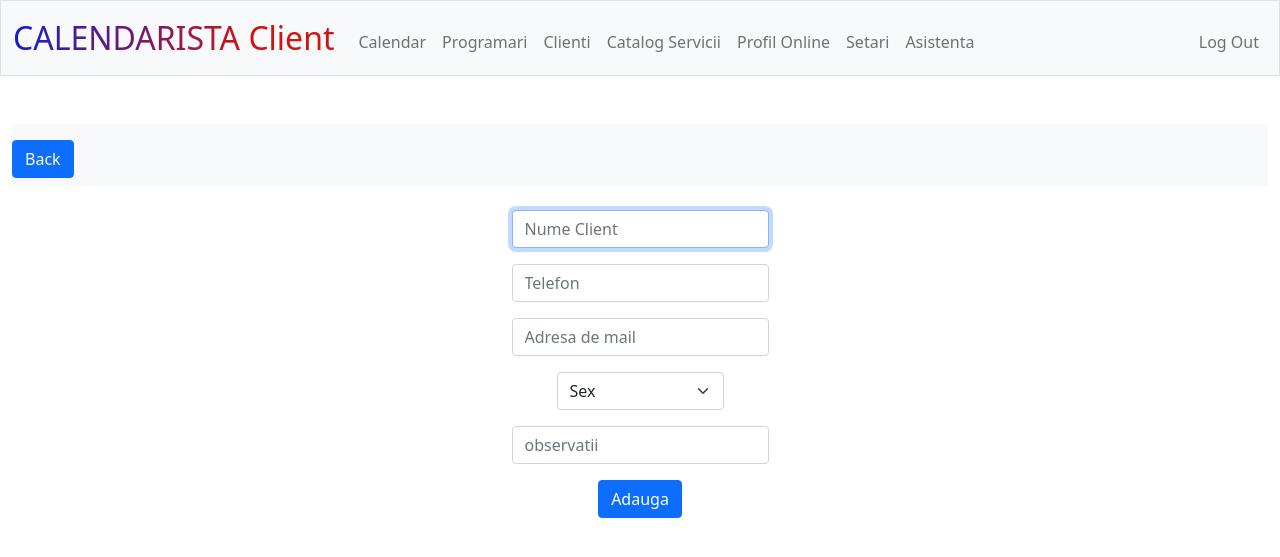
After one commit to TaranulUrban/calendarista, a Flask app: page /adauga_client in a window 1280 px wide. The commit adds this page. Shown: the top 557 px of the page. Run offline with Flask 2, Linux system fonts and the light colour scheme; a user stored in the database is signed in; some libraries are stand-ins or nearby versions.

Commit message:
Add files via upload

```diff
--- a/app.py
+++ b/app.py
@@ -1,3 +1,4 @@
+
 from flask import Flask, redirect, render_template, request, session
 from flask_session import Session
 from werkzeug.security import check_password_hash, generate_password_hash
@@ -18,6 +19,7 @@ db = SQL("sqlite:///clienti.db")
 
 @app.after_request
 def after_request(response):
+    """Ensure responses aren't cached"""
     response.headers["Cache-Control"] = "no-cache, no-store, must-revalidate"
     response.headers["Expires"] = 0
     response.headers["Pragma"] = "no-cache"
@@ -26,7 +28,13 @@ def after_request(response):
 
 
 def apology(message, code=400):
+    """Render message as an apology to user."""
     def escape(s):
+        """
+        Escape special characters.
+
+        https://github.com/jacebrowning/memegen#special-characters
+        """
         for old, new in [("-", "--"), (" ", "-"), ("_", "__"), ("?", "~q"),
                          ("%", "~p"), ("#", "~h"), ("/", "~s"), ("\"", "''")]:
             s = s.replace(old, new)
@@ -49,7 +57,7 @@ def login_required(f):
 @login_required
 def index():
     user_id = session["user_id"]
-    return render_template("/index.html",)
+    return render_template("/index.html")
 
 
 
@@ -173,3 +181,88 @@ def categorie():
         db.execute("INSERT INTO categorii(nume_categorie) VALUES (?)", categorie)
 
         return redirect("/catalog")
+
+
+
+@app.route("/clienti", methods=["GET"])
+@login_required
+def clienti():
+    if request.method == "GET":
+        user_id = session["user_id"]
+        clients = db.execute("SELECT * FROM clienti WHERE user_id = ?", user_id)
+        return render_template("/clienti.html", clients=clients)
+
+
+@app.route("/adauga_client", methods=["GET","POST"])
+@login_required
+def adauga_clienti():
+    user_id = session["user_id"]
+
+    if request.method == "GET":
+        return render_template("adauga_client.html")
+
+    if request.method == "POST":
+        nume = request.form.get("nume")
+        telefon = int(request.form.get("telefon"))
+        mail = request.form.get("mail")
+        sex = request.form.get("sex")
+        observatii = request.form.get("observatii")
+
+        db.execute("INSERT INTO clienti(user_id, nume, telefon, mail, sex, observatii) VALUES (?,?,?,?,?,?)", user_id, nume, telefon, mail, sex, observatii)
+
+        return redirect("/clienti")
+
+@app.route("/sterge_client", methods=["GET","POST"])
+@login_required
+def sterge_client():
+    user_id = session["user_id"]
+    clients = db.execute("SELECT * FROM clienti WHERE user_id = ?", user_id)
+
+    if request.method == "GET":
+        return render_template("sterge_client.html", clients=clients)
+
+    if request.method == "POST":
+        id_client = request.form.get("id_client")
+        db.execute("DELETE FROM clienti WHERE id=? AND user_id=?", id_client, user_id)
+        return redirect("/clienti")
+
+
+@app.route("/sterge_serviciu", methods=["GET","POST"])
+@login_required
+def sterge_serviciu():
+    user_id = session["user_id"]
+    servicii = db.execute("SELECT * FROM servicii WHERE user_id = ? ORDER BY categorie ASC;", user_id)
+
+    if request.method == "GET":
+        return render_template("sterge_serviciu.html", servicii=servicii)
+
+    if request.method == "POST":
+        id_serviciu = request.form.get("id_serviciu")
+        db.execute("DELETE FROM servicii WHERE id=? AND user_id=?", id_serviciu, user_id)
+        return redirect("/catalog")
+
+
+
+@app.route("/setari", methods=["GET","POST"])
+@login_required
+def setari():
+    user_id = session["user_id"]
+    rows = db.execute("SELECT * FROM users WHERE id = ?", user_id)
+
+    if request.method == "GET":
+        return render_template("setari.html")
+
+    if request.method == "POST":
+        password = request.form.get("password")
+        newPassword = request.form.get("newPassword")
+        checkPassword = request.form.get("checkPassword")
+
+        if newPassword != checkPassword:
+            return apology("the new password does not match the check password", 403)
+
+        if not check_password_hash(rows[0]["hash"], password):
+            return apology("wrong password", 403)
+
+        db.execute("UPDATE users SET hash = ? WHERE id = ?", generate_password_hash(newPassword), user_id)
+
+        return redirect("/")
--- a/static/styles.css
+++ b/static/styles.css
@@ -5,13 +5,16 @@ nav .navbar-brand
 }
 
 /* Colors for brand */
-nav .navbar-brand .blue
+nav .navbar-brand .gradientCalendarista
 {
-    color: #537fbe;
+    background: #121FCF;
+    background: linear-gradient(to right, #121FCF 0%, #CF1512 100%);
+    -webkit-background-clip: text;
+    -webkit-text-fill-color: transparent;
 }
 nav .navbar-brand .red
 {
-    color: #ea433b;
+    color: #CF1512;
 }
 nav .navbar-brand .yellow
 {
--- /dev/null
+++ b/templates/adauga_client.html
@@ -0,0 +1,41 @@
+{% extends "layout.html" %}
+
+{% block title %}
+    Adauga clienti
+{% endblock %}
+
+{% block main %}
+    <div>
+        <nav class="bg-light navbar navbar-expand-md navbar-light" style="background-color: #e3f2fd;">
+            <ul class="navbar-nav me-auto mt-2">
+                <li class="nav-item"><a href="/clienti"><button class="btn btn-primary">Back</button></a></li>
+            </ul>
+        </nav>
+    </div>
+    <br>
+    <div>
+        <form action="/adauga_client" method="post">
+            <div class="mb-3">
+                <input autocomplete="off" autofocus class="form-control mx-auto w-auto" name="nume" placeholder="Nume Client" type="text">
+            </div>
+            <div class="mb-3">
+                <input autocomplete="off" autofocus class="form-control mx-auto w-auto" name="telefon" placeholder="Telefon" type="number" min = 1>
+            </div>
+            <div class="mb-3">
+                <input autocomplete="off" autofocus class="form-control mx-auto w-auto" name="mail" placeholder="Adresa de mail" type="text">
+            </div>
+            <div class="mb-3">
+                <select name = sex class="form-select mx-auto w-auto" aria-label="Default select example">
+                    <option disabled selected>Sex</option>
+                        <option value="Feminin">Feminin</option>
+                        <option value="Maculin">Masculin</option>
+                        <option value="Nu se identifica">Nu se identifica </option>
+                </select>
+            </div>
+            <div class="mb-3">
+                <input autocomplete="off" autofocus class="form-control mx-auto w-auto" name="observatii" placeholder="observatii" type="text">
+            </div>
+            <button class="btn btn-primary" type="submit">Adauga</button>
+        </form>
+    </div>
+{% endblock %}
--- a/templates/apology.html
+++ b/templates/apology.html
@@ -5,5 +5,6 @@
 {% endblock %}
 
 {% block main %}
+    <!-- https://memegen.link/ -->
     <img alt="{{ top }}" class="border img-fluid" src="http://memegen.link/custom/{{ top | urlencode }}/{{ bottom | urlencode }}.jpg?alt=https://i.imgur.com/CsCgN7Ll.png&width=400" title="{{ top }}">
 {% endblock %}
--- a/templates/index.html
+++ b/templates/index.html
@@ -6,7 +6,7 @@
 
 {% block main %}
 
-<table class="table table-striped">
+<table class="table table-striped" method="post">
     <thead>
         <tr>
             <th>Nume Client</th>
--- a/templates/layout.html
+++ b/templates/layout.html
@@ -11,7 +11,7 @@
         <link crossorigin="anonymous" href="https://cdn.jsdelivr.net/npm/bootstrap@5.1.3/dist/css/bootstrap.min.css" integrity="sha384-1BmE4kWBq78iYhFldvKuhfTAU6auU8tT94WrHftjDbrCEXSU1oBoqyl2QvZ6jIW3" rel="stylesheet">
         <script crossorigin="anonymous" src="https://cdn.jsdelivr.net/npm/bootstrap@5.1.3/dist/js/bootstrap.bundle.min.js" integrity="sha384-ka7Sk0Gln4gmtz2MlQnikT1wXgYsOg+OMhuP+IlRH9sENBO0LRn5q+8nbTov4+1p"></script>
 
-        <!-- https://favicon.io/emoji-favicons/money-bag/ -->
+        <!-- https://favicon.io/emoji-favicons/spiral-calendar/ -->
         <link href="/static/favicon-32x32.png" rel="icon">
 
         <link href="/static/styles.css" rel="stylesheet">
@@ -24,7 +24,7 @@
 
         <nav class="bg-light border navbar navbar-expand-md navbar-light">
             <div class="container-fluid">
-                <a class="navbar-brand" href="/"><span class="blue">CALENDARISTA </span><span class="red">Client</span></a>
+                <a class="navbar-brand" href="/"><span class="gradientCalendarista">CALENDARISTA </span><span class="red">Client</span></a>
                 <button aria-controls="navbar" aria-expanded="false" aria-label="Toggle navigation" class="navbar-toggler" data-bs-target="#navbar" data-bs-toggle="collapse" type="button">
                     <span class="navbar-toggler-icon"></span>
                 </button>
@@ -34,7 +34,7 @@
                             <li class="nav-item"><a class="nav-link" href="/calendar">Calendar</a></li>
                             <li class="nav-item"><a class="nav-link" href="/programari">Programari</a></li>
                             <li class="nav-item"><a class="nav-link" href="/clienti">Clienti</a></li>
-                            <li class="nav-item"><a class="nav-link" href="/catalog">Catalog</a></li>
+                            <li class="nav-item"><a class="nav-link" href="/catalog">Catalog Servicii</a></li>
                             <li class="nav-item"><a class="nav-link" href="/profil">Profil Online</a></li>
                             <li class="nav-item"><a class="nav-link" href="/setari">Setari</a></li>
                             <li class="nav-item"><a class="nav-link" href="/asistenta">Asistenta</a></li>
```
Also changed, not shown: templates/catalog.html (+5 -4 lines), templates/categorie.html (+8 -0 lines), templates/clienti.html (+21 -11 lines), templates/servicii.html (+10 -1 lines), templates/setari.html (added, +31 -0 lines), templates/sterge_client.html (added, +28 -0 lines), templates/sterge_serviciu.html (added, +28 -0 lines), clienti.db.
